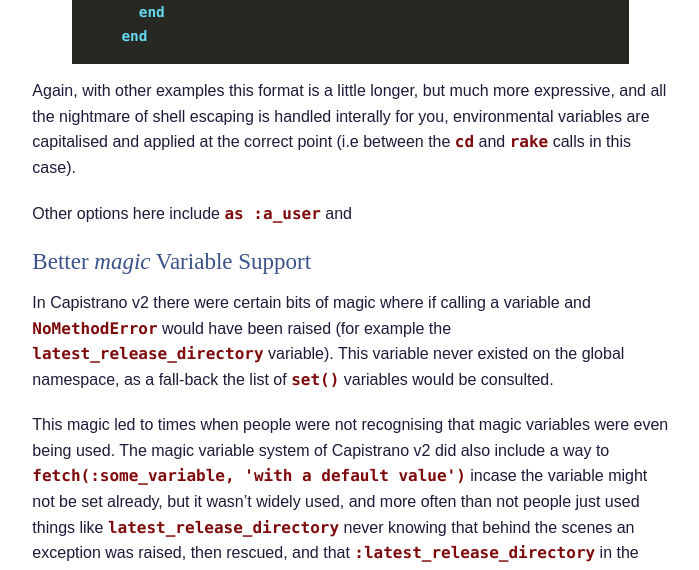
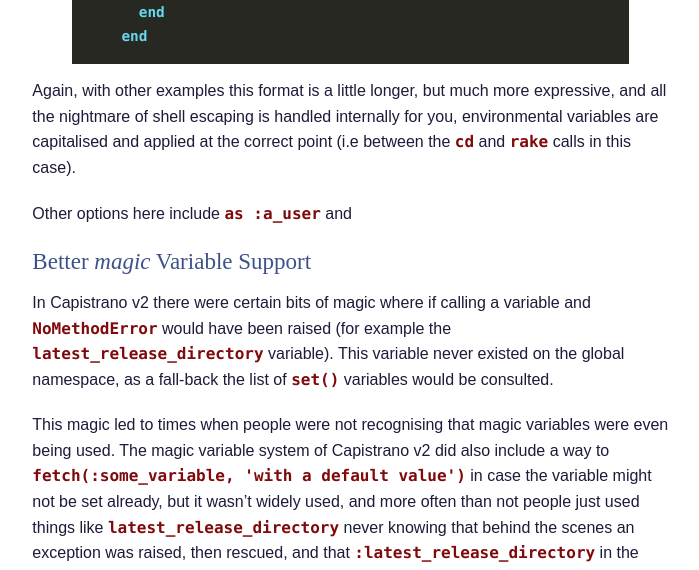
Before and after one commit to capistrano/capistrano, a Jekyll site: the page built from docs/_posts/2013-06-01-release-announcement.markdown, in a window 1280 px wide and 900 px high, scrolled down 7564 px. Shown: the part 178-748 px from the top of the window, without its empty margins (456-1155 px from the left). Built offline with Jekyll 4.4.1, drawn with Linux system fonts in a browser that asks for light colours; some web fonts are replaced; comment, search, counter and statistics services are not loaded; some of the changed text lies outside the part shown.

````diff
--- a/docs/_posts/2013-06-01-release-announcement.markdown
+++ b/docs/_posts/2013-06-01-release-announcement.markdown
@@ -347,7 +347,7 @@ In Capistrano v3 this looks more like this:
 {% endhighlight %}
 
 Again, with other examples this format is a little longer, but much more
-expressive, and all the nightmare of shell escaping is handled interally for
+expressive, and all the nightmare of shell escaping is handled internally for
 you, environmental variables are capitalised and applied at the correct point
 (i.e between the `cd` and `rake` calls in this case).
 
@@ -363,7 +363,7 @@ consulted.
 
 This magic led to times when people were not recognising that magic variables
 were even being used. The magic variable system of Capistrano v2 did also
-include a way to `fetch(:some_variable, 'with a default value')` incase the
+include a way to `fetch(:some_variable, 'with a default value')` in case the
 variable might not be set already, but it wasn't widely used, and more often
 than not people just used things like `latest_release_directory` never knowing
 that behind the scenes an exception was raised, then rescued, and that
--- a/docs/documentation/overview/what-is-capistrano/index.markdown
+++ b/docs/documentation/overview/what-is-capistrano/index.markdown
@@ -54,7 +54,7 @@ task :ditty do
 
   on roles(:app) do
     # We can set environmental variables for the duration of a block
-    # and move the process into a directoy, executing arbitrary tasks
+    # and move the process into a directory, executing arbitrary tasks
     # such as letting Rails do some heavy lifting.
     with({:rails_env => :production}) do
       within('/var/www/my/rails/app') do
--- a/docs/documentation/upgrading/index.markdown
+++ b/docs/documentation/upgrading/index.markdown
@@ -7,7 +7,7 @@ layout: default
 Update your Gemfile: `gem 'capistrano', '~> 3.0', require: false, group: :development`
 
 
-If you deploy Rails, you wil also need `capistrano-rails` and `capistrano-bundler` gems (Rails and Bundler integrations were moved out from Capistrano 3).
+If you deploy Rails, you will also need `capistrano-rails` and `capistrano-bundler` gems (Rails and Bundler integrations were moved out from Capistrano 3).
 
 ```ruby
 group :development do
````
Also changed, not shown: other parts of docs/_posts/2013-06-01-release-announcement.markdown (+4 -4 lines), DEVELOPMENT.md (+1 -1 lines), spec/integration/dsl_spec.rb (+1 -1 lines), spec/lib/capistrano/dsl_spec.rb (+2 -2 lines).
